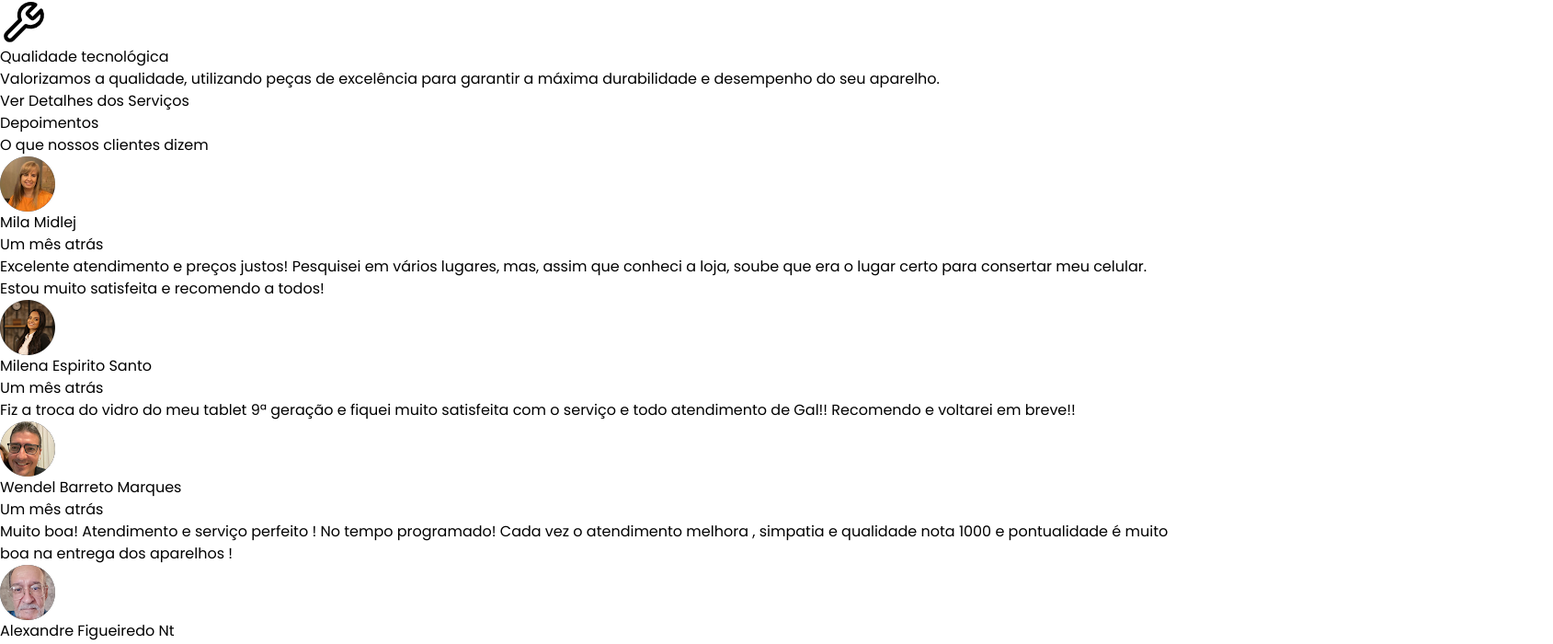
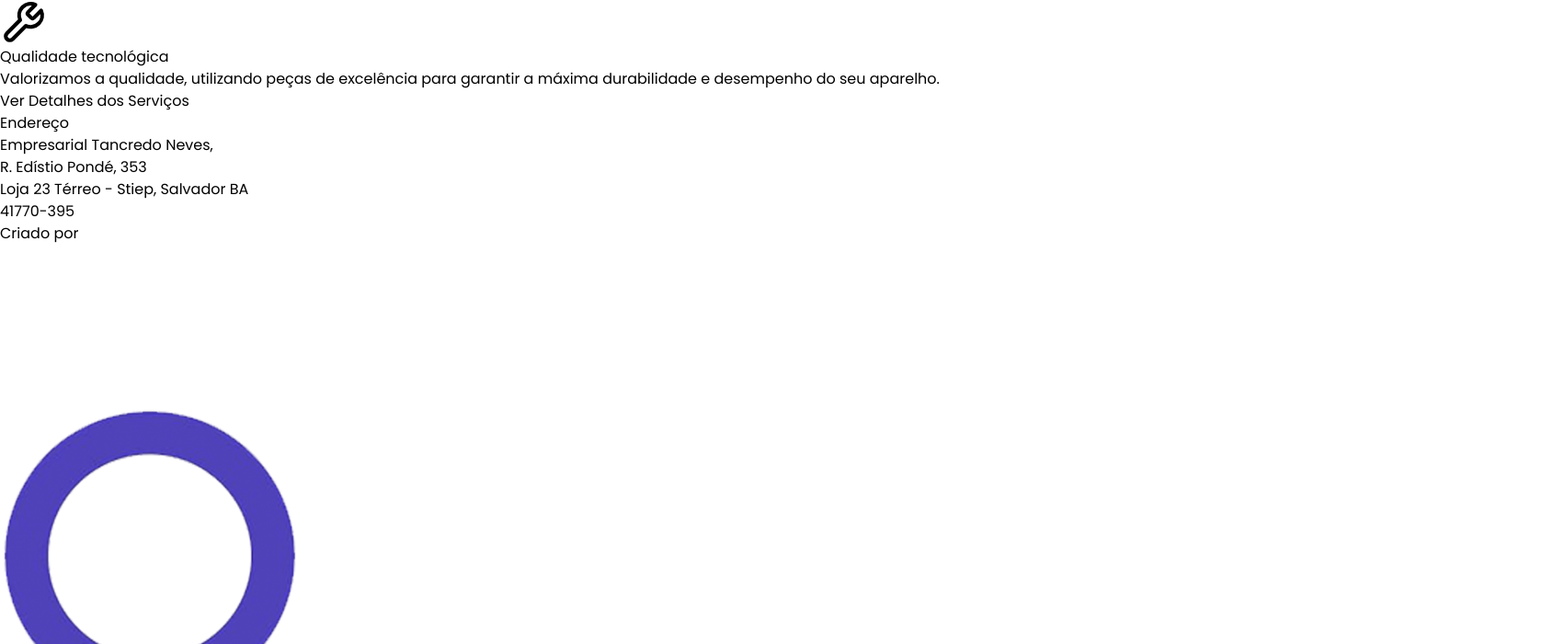
Before and after one commit to rafaelrch/consertaMaca-LP, a React (Vite) app: page / in a window 1280 px wide. Shown: the part 1660-2360 px from the top of the page at 92% size, 1689 px wide, since content can reach past the window. Built offline with nearby package versions, Linux system fonts and the light colour scheme.

Commit message:
remeoção dos depoimentos

```diff
--- a/src/App.jsx
+++ b/src/App.jsx
@@ -3,19 +3,15 @@ import NavBar from './components/navBar';
 import HeroSection from './components/hero';
 import QuemSomos from './components/quemSomos';
 import Serviços from './components/Serviços';
-import Depoimentos from './components/Depoimentos';
-import BlurBackground from './components/blurBackground';
 import Footer from './components/Footer';
 
 const App = () => {
   return (
    <>
-    <BlurBackground/>
     <NavBar/>
     <HeroSection/>
     <QuemSomos/>
     <Serviços/>
-    <Depoimentos/>
     <Footer/>
    </>
   )
```
